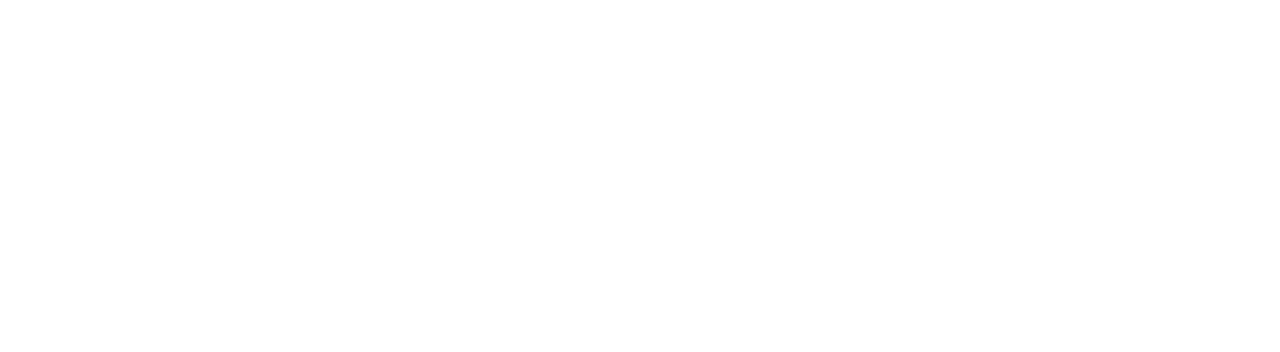
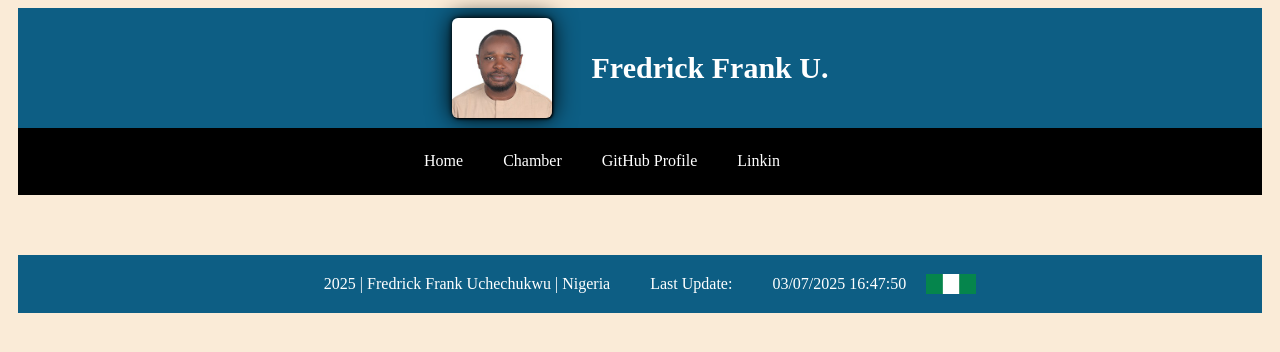
Before and after one commit to fteduche/wdd231, a plain HTML site: page index.html in a window 1280 px wide. Drawn offline with Linux system fonts and the light colour scheme.

Commit message:
wdd231 assigment

```diff
--- a/index.html
+++ b/index.html
@@ -3,9 +3,43 @@
 <head>
     <meta charset="UTF-8">
     <meta name="viewport" content="width=device-width, initial-scale=1.0">
-    <title>Document</title>
+    <title>Fredrick Frank U | WDD 231</title>
+    <meta name="description" content="Fredrick Frank U | WDD 231">
+    <meta name="author" content="Fredrick Frank U">
+    <link rel="stylesheet" href="styles/styles.css">
+    <link rel="preconnect" href="https://fonts.googleapis.com">
+    <link rel="preconnect" href="https://fonts.gstatic.com" crossorigin>
+    <link rel="icon" href="images/favicon.ico">
 </head>
 <body>
+    <header>
+        <div class="container">
+            <img src="images/fred.jpg" alt="Nigeria" >
+            <h1 class="title">Fredrick Frank U.</h1>
+        </div>
+    </header>
 
+    <div class="hamburger-nav">
+        <button class="hamburger" id="hamburger">
+            <span></span>
+            <span></span>
+            <span></span>
+        </button>
+        <nav class="nav" id="nav">
+            <ul>
+                <li><a href="index.html">Home</a></li>
+                <li><a href="#">Chamber</a></li>
+                <li><a href="#">GitHub Profile</a></li>
+                <li><a href="#">Linkin</a></li>
+            </ul>
+            <h1 class="h1">Nigeria</h1>
+        </nav>
+    </div>
+    <footer>
+        <p>2025 | Fredrick Frank Uchechukwu | Nigeria </p>
+        <p>Last Update:</p><p id="last-modified"></p>
+        <img src="images/nigeria-flag.jpg">
+    </footer>
+    <script src="scripts/scripts.js"></script>
 </body>
 </html>
--- /dev/null
+++ b/scripts/scripts.js
@@ -0,0 +1,7 @@
+// Get the current year and last modified date
+const currentDate = new Date();
+const year = currentDate.getFullYear();
+const lastModified = document.lastModified;
+
+// Update the footer with the current year and last modified date
+document.getElementById("last-modified").textContent = lastModified;
--- /dev/null
+++ b/styles/styles.css
@@ -0,0 +1,96 @@
+body{
+    padding: 0 10px 0 10px;
+    background-color: antiquewhite;
+}
+header{
+    background-color: #0d5e84;
+    color: white;
+    padding: 10px;
+    text-align: center;
+    display: flex;
+    justify-content: space-between;
+}
+
+.container {
+  display: flex;
+  justify-content: center;
+  align-items: center;
+  margin: auto;
+}
+
+.container img {
+  width: 100px; /* adjust the image width as needed */
+  height: 100px; /* adjust the image height as needed */
+  margin-right: 40px; /* add some space between the image and the title */
+  box-shadow: 1px 1px 2px black, 0 0 25px rgb(0, 0, 0), 0 0 5px rgb(0, 0, 0);
+  border-radius: 6px; /* adjust the border radius as needed */
+}
+
+.container .title {
+  font-size: 30px; /* adjust the font size as needed */
+}
+
+
+.nav{
+    display: flex;
+    justify-content: center;
+    align-items: center;
+    margin: auto;
+    background-color: black;
+}
+
+.nav ul {
+    display: flex;
+    flex-direction: row;
+    justify-content: space-between;
+    list-style: none;
+    margin: 0;
+    padding: 0;
+  }
+
+  .nav li {
+    flex: 1;
+  }
+
+  .nav a {
+    display: block;
+    padding: 20px;
+    text-decoration: none;
+    color: #fff;
+    text-align: center;
+    white-space: nowrap;
+  }
+.nav a:hover {
+    color: rgb(201, 202, 102);
+    font-weight: 700;
+    text-decoration: underline;
+}
+.hamburger{
+    display: none;;
+  }
+
+
+
+
+/*foot area style*/
+  footer {
+    display: flex;
+    align-items: center;
+    justify-content: center;
+    margin-top: 60px;
+    background-color: #0d5e84;
+}
+footer img{
+    width: 50px;
+    height: 20px;
+    border-radius: 0%;
+
+}
+footer p {
+    text-align: center;
+    color: white;
+    margin:0;
+    position: relative;
+    top: 50%;
+    padding: 20px;
+}
```
Also changed, not shown: images/fred.jpg (added), images/nigeria-flag.jpg (added).
